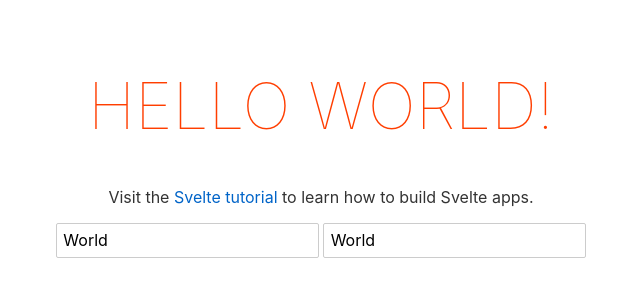
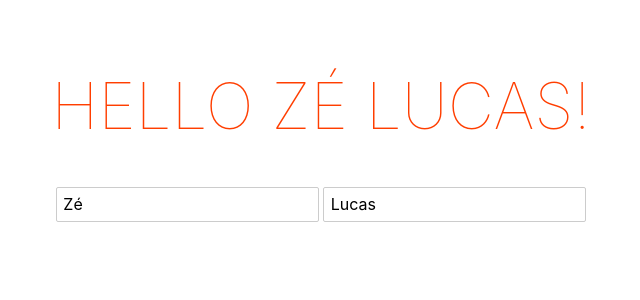
Before and after one commit to joselucassr/SvelteCrashCourseNetNinja, a Svelte app: page / in a window 1280 px wide. Shown: the top 300 px of the page, without its empty margins (319-959 px from the left). Built offline with nearby package versions, Linux system fonts and the light colour scheme.

Commit message:
Reactive value intro.

```diff
--- a/src/App.svelte
+++ b/src/App.svelte
@@ -1,26 +1,15 @@
 <script lang="ts">
-  let name = 'World';
+  let firstName = 'Zé';
+  let lastName = 'Lucas';
 
-  const changeName = (e: Event): void => {
-    let target = e.target as HTMLInputElement;
-    let inputValue = target.value;
-    name = inputValue;
-
-    if (!inputValue) {
-      name = 'World';
-    }
-  };
+  $: fullName = `${firstName} ${lastName}`;
 </script>
 
 <main>
-  <h1>Hello {name}!</h1>
-  <p>
-    Visit the <a href="https://svelte.dev/tutorial">Svelte tutorial</a> to learn
-    how to build Svelte apps.
-  </p>
+  <h1>Hello {fullName}!</h1>
 
-  <input type="text" on:input={changeName} value={name} />
-  <input type="text" bind:value={name} />
+  <input type="text" bind:value={firstName} />
+  <input type="text" bind:value={lastName} />
 </main>
 
 <style>
```
